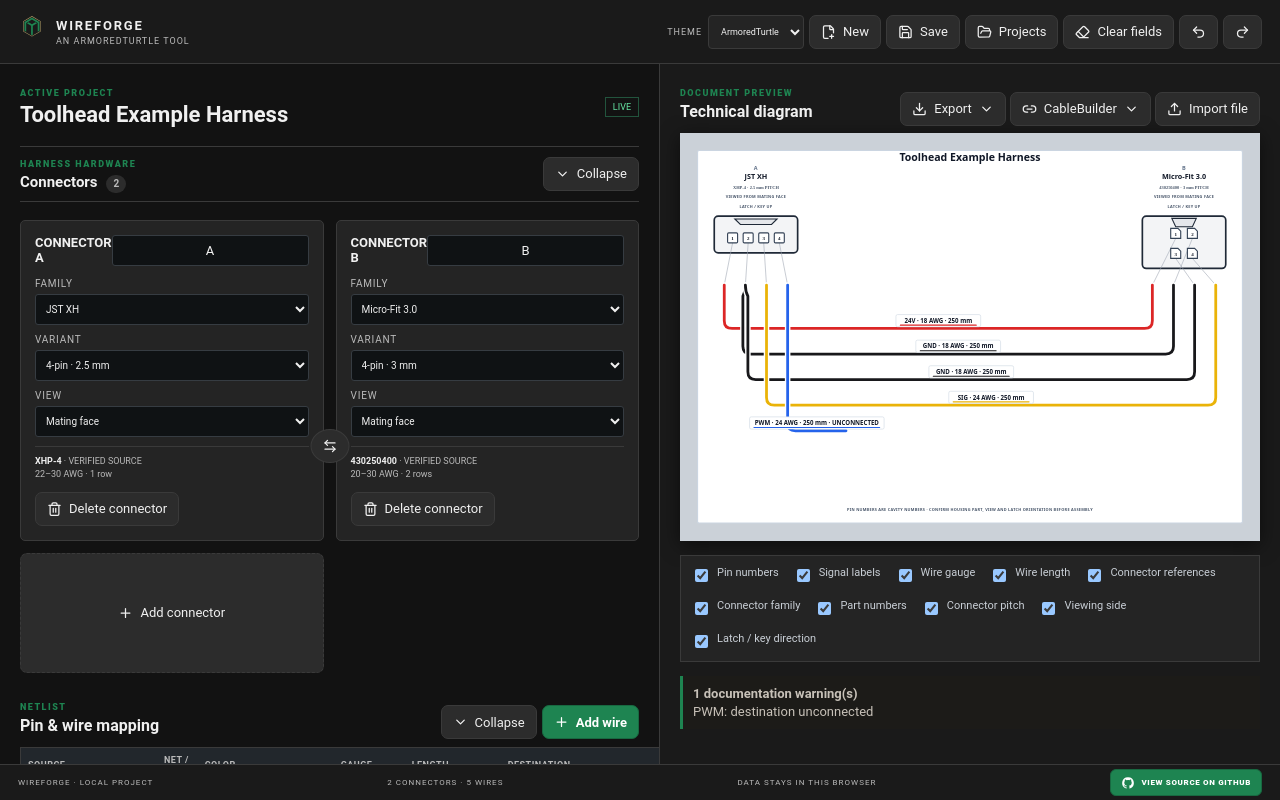
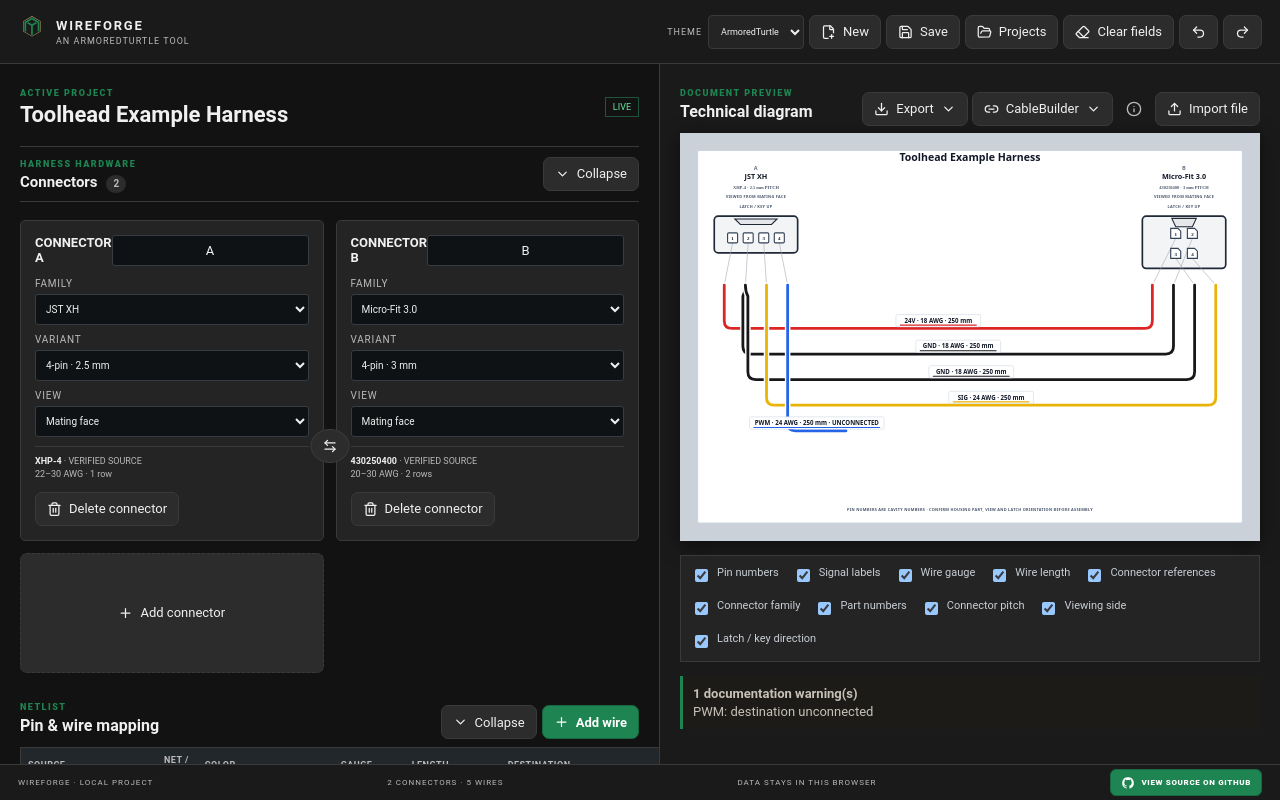
Before and after one commit to ArmoredTurtle/wireforge, a Next.js app: page / in a window 1280 px wide. Built offline with nearby package versions, Linux system fonts and the light colour scheme.

Commit message:
Explain CableBuilder actions

```diff
--- a/src/app/globals.css
+++ b/src/app/globals.css
@@ -443,6 +443,70 @@ html[data-theme="slate"] .app-footer {
   border: 0;
   border-radius: 4px;
 }
+.action-menu-items button span {
+  display: grid;
+  gap: 2px;
+  text-align: left;
+}
+.action-menu-items button small {
+  color: var(--muted);
+  font-size: 10px;
+  font-weight: 400;
+}
+.action-help {
+  position: relative;
+}
+.action-help summary {
+  list-style: none;
+  width: 34px;
+  height: 34px;
+  padding: 0;
+  display: inline-flex;
+  align-items: center;
+  justify-content: center;
+  color: var(--muted);
+  cursor: pointer;
+}
+.action-help summary::-webkit-details-marker {
+  display: none;
+}
+.action-help summary:hover,
+.action-help[open] summary {
+  color: var(--text);
+}
+.action-help summary svg {
+  width: 16px;
+}
+.action-help-popover {
+  position: absolute;
+  z-index: 10;
+  top: calc(100% + 4px);
+  right: 0;
+  width: 260px;
+  padding: 12px;
+  color: var(--text);
+  background: var(--panel);
+  border: 1px solid var(--line);
+  border-radius: 7px;
+  box-shadow: 0 8px 24px #0008;
+  line-height: 1.4;
+}
+.action-help-popover p {
+  margin: 6px 0 10px;
+  color: var(--muted);
+  font-size: 11px;
+}
+.action-help-popover a {
+  display: inline-flex;
+  align-items: center;
+  gap: 5px;
+  color: var(--accent);
+  font-size: 11px;
+  font-weight: 700;
+}
+.action-help-popover a svg {
+  width: 13px;
+}
 .canvas {
   background: #cbd1d8;
   padding: 12px;
--- a/src/components/WireforgeApp.tsx
+++ b/src/components/WireforgeApp.tsx
@@ -11,6 +11,8 @@ import {
   Plus,
   X,
   Upload,
+  Info,
+  ExternalLink,
 } from "lucide-react";
 import { useHarness } from "@/store/useHarness";
 import {
@@ -877,12 +879,38 @@ export function WireforgeApp() {
                 <div className="action-menu-items">
                   <button onClick={(event) => menuAction(event, openCableBuilder)}>
                     <Link2 />
-                    Open
+                    <span>
+                      <strong>Open</strong>
+                      <small>Review and price this harness</small>
+                    </span>
                   </button>
                   <button onClick={(event) => menuAction(event, importCableBuilder)}>
                     <Link2 />
-                    Import URL
+                    <span>
+                      <strong>Import URL</strong>
+                      <small>Recreate a shared CableBuilder design</small>
+                    </span>
                   </button>
+                </div>
+              </details>
+              <details className="action-help">
+                <summary aria-label="About CableBuilder">
+                  <Info />
+                </summary>
+                <div className="action-help-popover">
+                  <strong>About CableBuilder</strong>
+                  <p>
+                    Review, edit, price, and order compatible harnesses. WireForge
+                    can open designs there or import CableBuilder share URLs.
+                  </p>
+                  <a
+                    href="https://cable.isiks.tech/"
+                    target="_blank"
+                    rel="noreferrer"
+                  >
+                    Learn more
+                    <ExternalLink />
+                  </a>
                 </div>
               </details>
               <button onClick={() => fileRef.current?.click()}>
```
